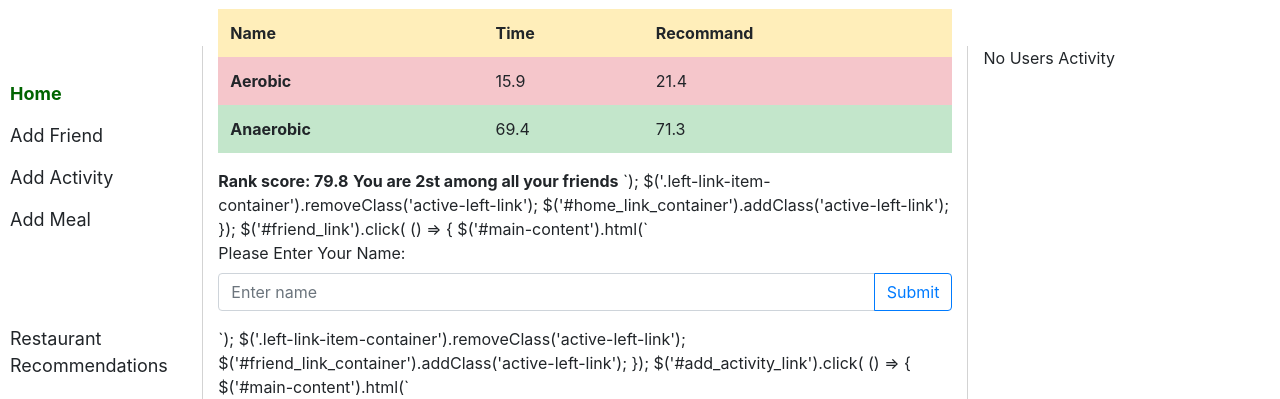
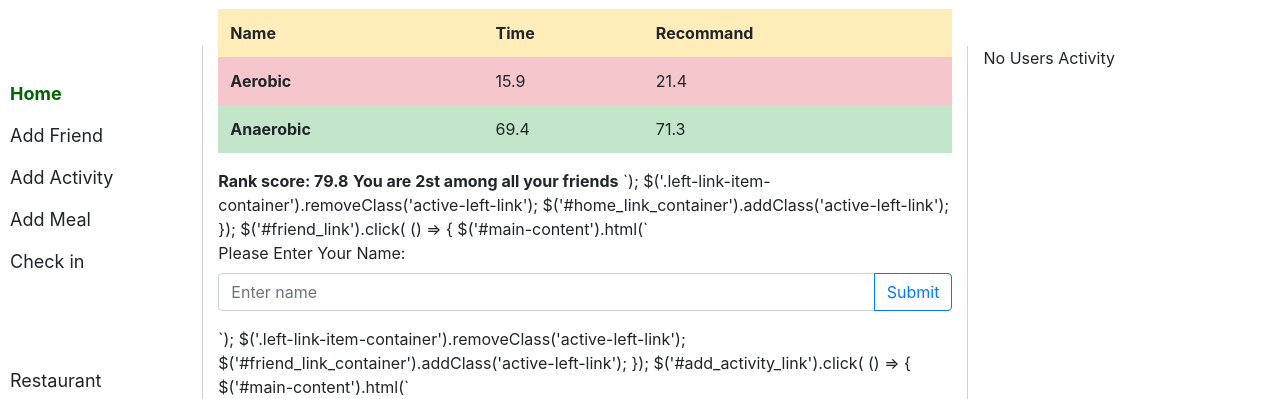
Before and after one commit to wassimkha/mcwics-2020, a Node server app: page / in a window 1280 px wide. Shown: the part 401-800 px from the top of the page. Run offline with Node 20, Linux system fonts and the light colour scheme.

Commit message:
Revert "no more checkin"
This reverts commit 350f5e05502de2d912e0090ba40fd858a8571300.

```diff
--- a/views/includes/left_panel.ejs
+++ b/views/includes/left_panel.ejs
@@ -13,9 +13,9 @@
         <div id="meal_link_container" class="left-link-item-container">
             <li class="left-link-item" id="add_meal_link">Add Meal</li>
         </div>
-        <!-- <div id="checkin_link_container" class="left-link-item-container">
+        <div id="checkin_link_container" class="left-link-item-container">
             <li class="left-link-item" id="check_in_link">Check in</li>
-        </div> -->
+        </div>
         <br>
         <br>
         <br>
```
